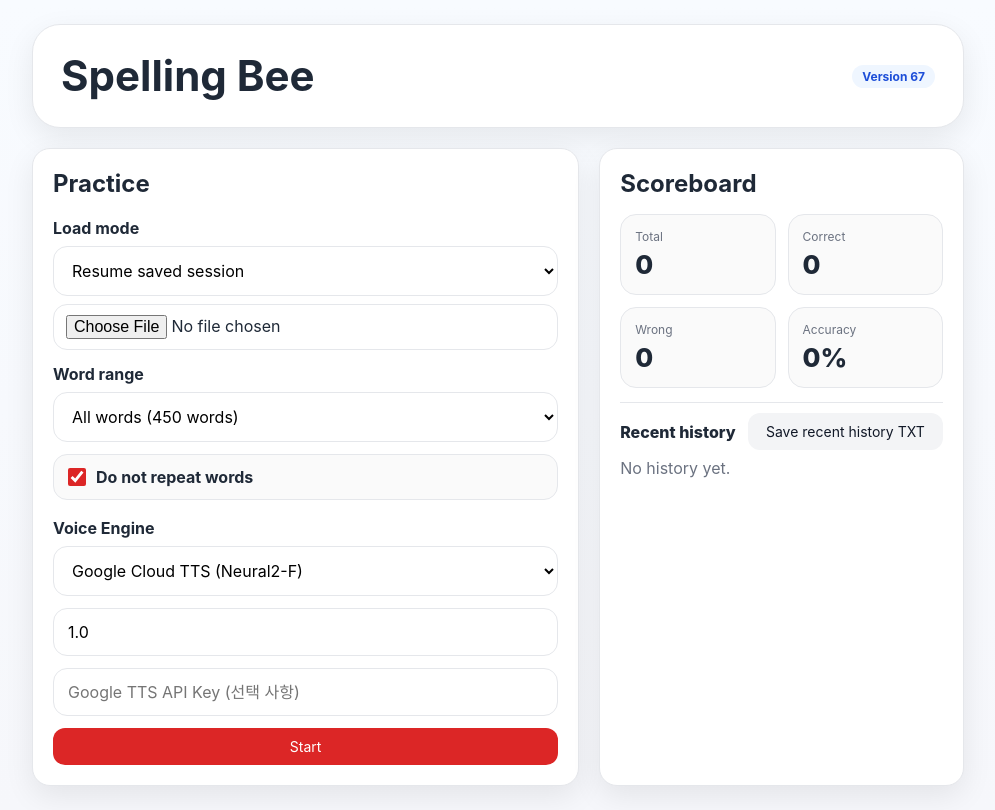
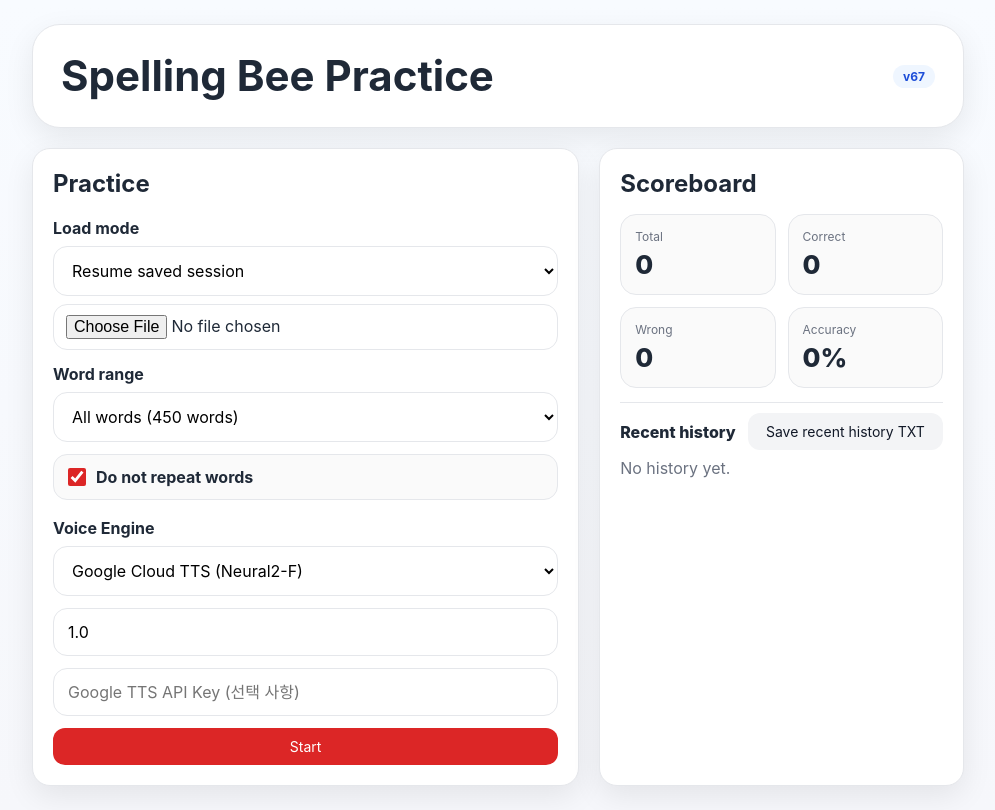
Before and after one commit to SOAR2SKY/spelling-bee-practice, a plain HTML site: page index.html in a window 1280 px wide. Shown: the whole page, without its empty margins (142-1137 px from the left). Drawn offline with Linux system fonts and the light colour scheme.

Commit message:
Add files via upload

```diff
--- a/index.html
+++ b/index.html
@@ -530,8 +530,8 @@
   <div class="wrap">
     <section class="hero">
       <div class="heroTitle">
-        <h1>Spelling Bee</h1>
-        <div class="pill">Version 67</div>
+        <h1>Spelling Bee Practice</h1>
+        <div class="pill">v67</div>
       </div>
     </section>
 
```
